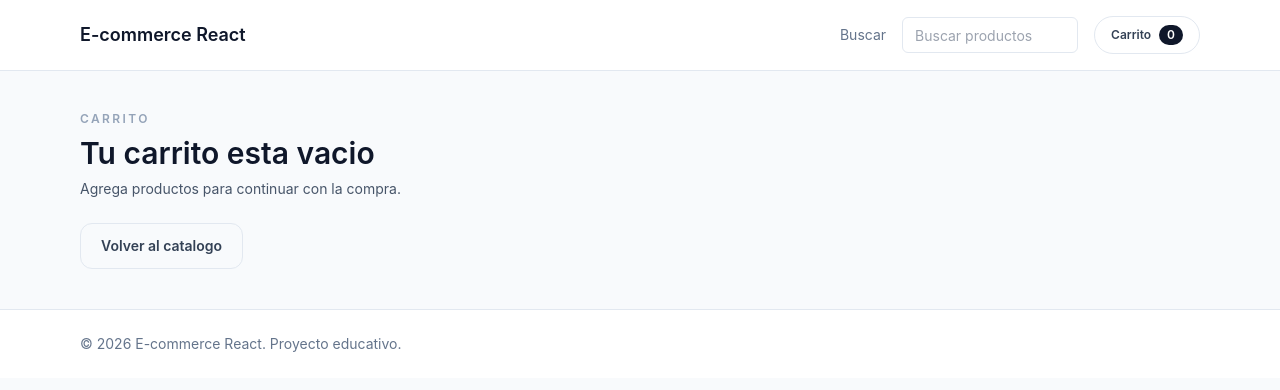
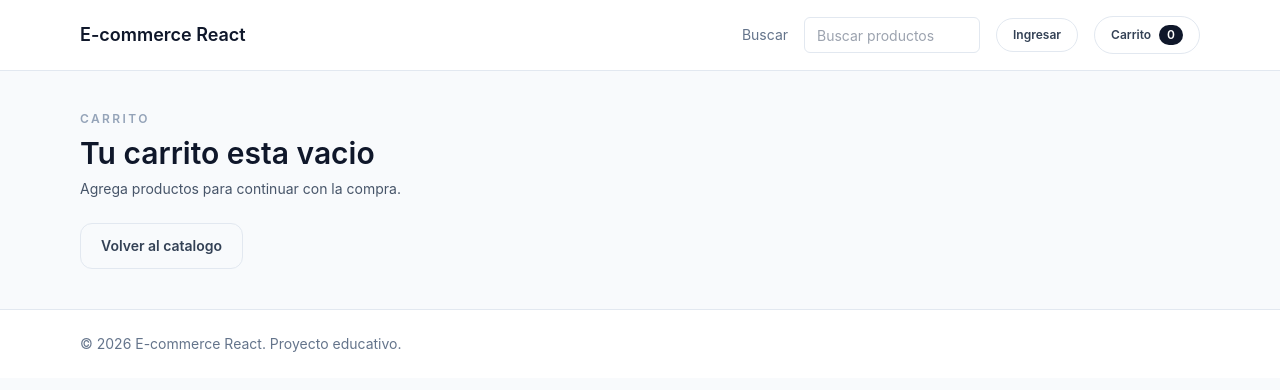
Before and after one commit to paucq/E-commerce-React, a React (Vite) app: page /cart in a window 1280 px wide. Shown: the top 390 px of the page. Built offline with nearby package versions, Linux system fonts and the light colour scheme.

Commit message:
feat: add auth routing and nav actions

```diff
--- a/src/App.jsx
+++ b/src/App.jsx
@@ -1,11 +1,17 @@
-import { BrowserRouter, Route, Routes } from "react-router-dom";
+import { BrowserRouter, Navigate, Route, Routes } from "react-router-dom";
 import MainLayout from "./components/templates/MainLayout.jsx";
 import Home from "./pages/Home.jsx";
 import Cart from "./pages/Cart.jsx";
 import ProductDetail from "./pages/ProductDetail.jsx";
 import NotFound from "./pages/NotFound.jsx";
+import Login from "./pages/Login.jsx";
+import Register from "./pages/Register.jsx";
+import Checkout from "./pages/Checkout.jsx";
+import useAuthStore from "./store/useAuthStore.js";
 
 export default function App() {
+  const user = useAuthStore((state) => state.user);
+
   return (
     <BrowserRouter>
       <Routes>
@@ -13,6 +19,12 @@ export default function App() {
           <Route index element={<Home />} />
           <Route path="products/:productId" element={<ProductDetail />} />
           <Route path="cart" element={<Cart />} />
+          <Route path="login" element={<Login />} />
+          <Route path="register" element={<Register />} />
+          <Route
+            path="checkout"
+            element={user ? <Checkout /> : <Navigate to="/login" replace />}
+          />
           <Route path="*" element={<NotFound />} />
         </Route>
       </Routes>
--- a/src/components/organisms/Navbar.jsx
+++ b/src/components/organisms/Navbar.jsx
@@ -1,10 +1,12 @@
 import { Link } from "react-router-dom";
 import useCartStore from "../../store/useCartStore.js";
 import useProductsStore from "../../store/useProductsStore.js";
+import useAuthStore from "../../store/useAuthStore.js";
 
 export default function Navbar() {
   const { searchQuery, setSearchQuery } = useProductsStore();
   const items = useCartStore((state) => state.items);
+  const { user, logout } = useAuthStore();
   const totalItems = items.reduce((sum, item) => sum + item.quantity, 0);
 
   return (
@@ -25,6 +27,22 @@ export default function Navbar() {
             value={searchQuery}
             onChange={(event) => setSearchQuery(event.target.value)}
           />
+          {user ? (
+            <button
+              className="rounded-full border border-slate-200 px-4 py-2 text-xs font-semibold text-slate-700 transition hover:border-slate-300 hover:bg-slate-50"
+              type="button"
+              onClick={logout}
+            >
+              Cerrar sesión
+            </button>
+          ) : (
+            <Link
+              to="/login"
+              className="rounded-full border border-slate-200 px-4 py-2 text-xs font-semibold text-slate-700 transition hover:border-slate-300 hover:bg-slate-50"
+            >
+              Ingresar
+            </Link>
+          )}
           <Link
             to="/cart"
             className="relative inline-flex items-center gap-2 rounded-full border border-slate-200 px-4 py-2 text-xs font-semibold text-slate-700 transition hover:border-slate-300 hover:bg-slate-50"
```
